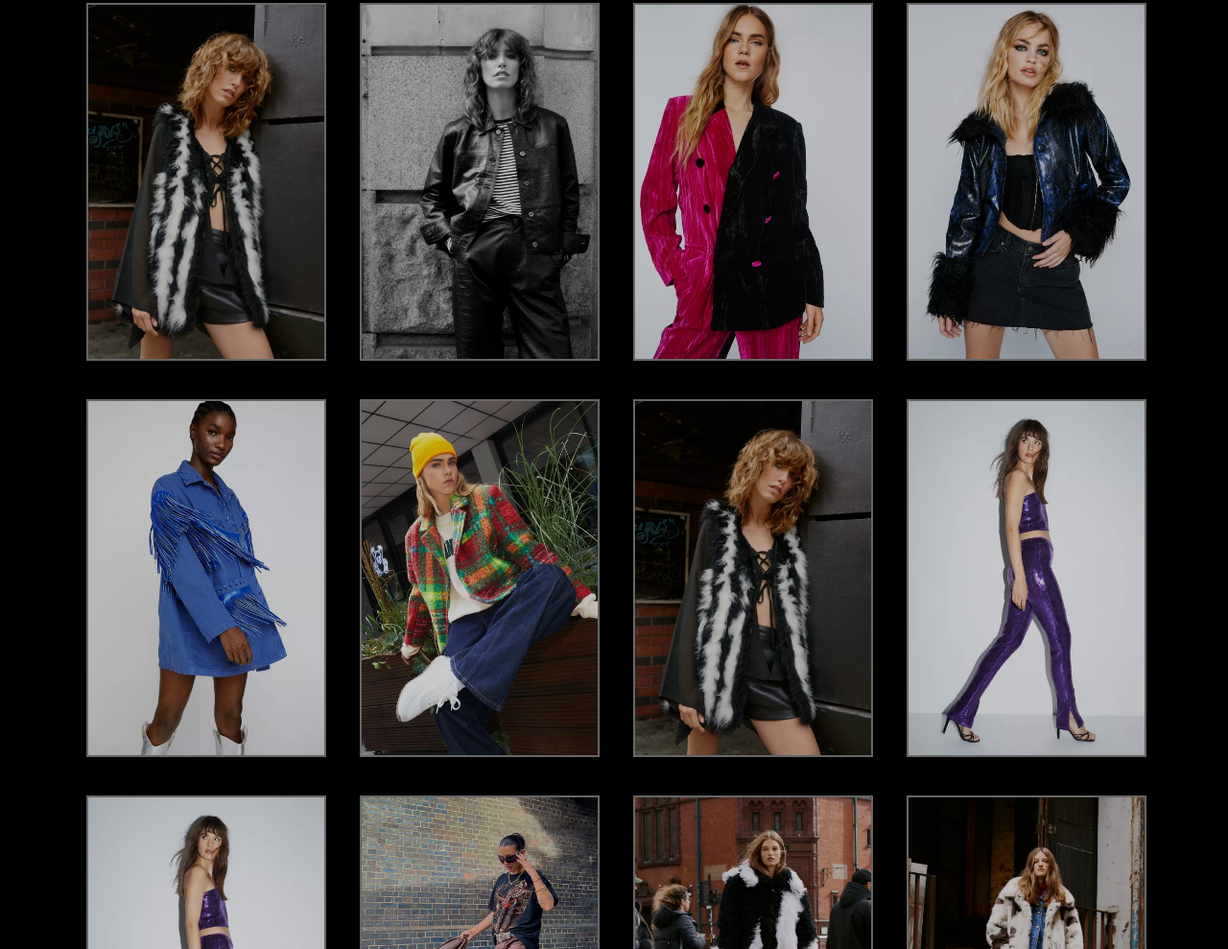
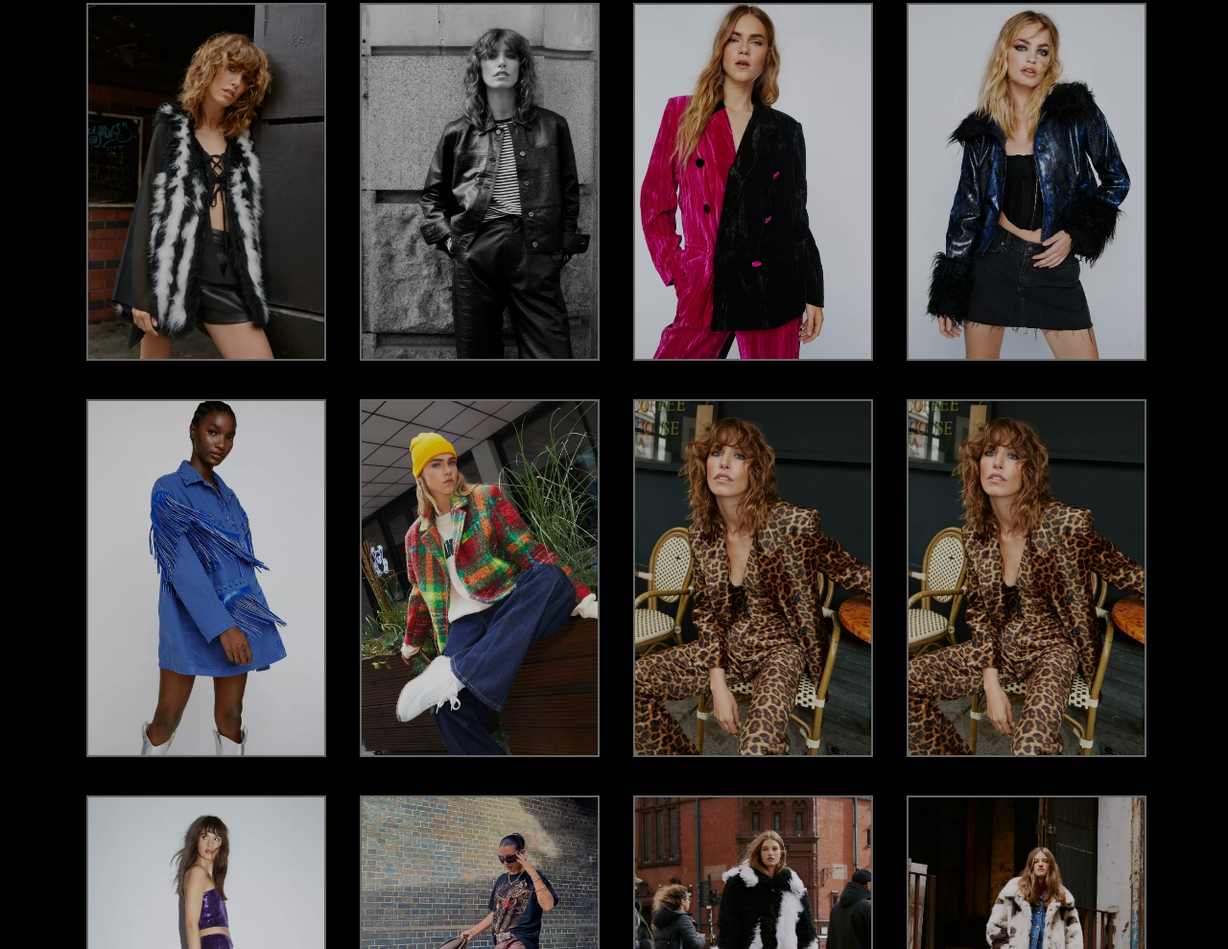
Before and after one commit to giulialamela/Proyecto-C2, a plain HTML site: page Clothing.html in a window 1280 px wide. Shown: the part 268-1257 px from the top of the page at 96% size. Drawn offline with Linux system fonts and the light colour scheme.

Commit message:
ter commit

```diff
--- a/Clothing.html
+++ b/Clothing.html
@@ -46,10 +46,10 @@
                 <img class="imgc" src="./catalogo 6.webp" alt="Foto Catalogo">
             </div>
             <div class="foto7">
-                <img class="imgc" src="/Catalogo 1.webp" alt="Foto Catalogo">
+                <img class="imgc" src="./Catagolo 8.webp" alt="Foto Catalogo">
             </div>
             <div class="foto8">
-                <img class="imgc" src="./Catalogo 9.webp" alt="Foto Catalogo">
+                <img class="imgc" src="./Catagolo 8.webp" alt="Foto Catalogo">
             </div>
             <div class="foto9">
                 <img class="imgc" src="./Catalogo 9.webp" alt="Foto Catalogo">
```
